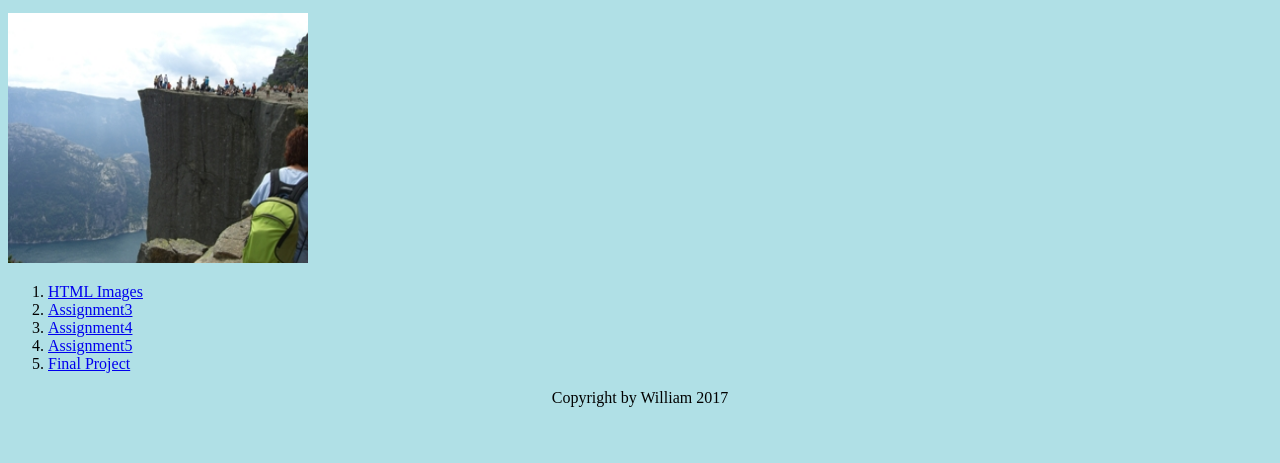
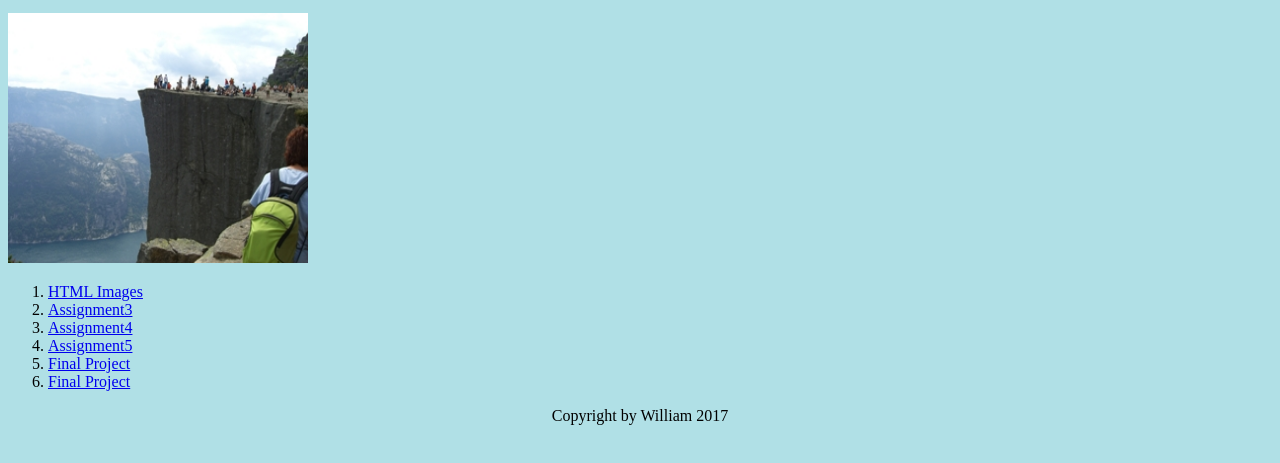
Before and after one commit to WilliamVo2/GUI-Programing-I, a plain HTML site: page index.html in a window 1280 px wide. Shown: the part 119-582 px from the top of the page. Drawn offline with Linux system fonts and the light colour scheme.

Commit message:
Update index.html

```diff
--- a/index.html
+++ b/index.html
@@ -39,6 +39,7 @@
       <li><a href="https://williamvo2.github.io/GUI-Programming-I/GUI-I-hw4/461f20174.html">Assignment4</a></li>
       <li><a href="https://williamvo2.github.io/GUI-Programming-I/GUI-I-hw5/461f20175.html">Assignment5</a></li>
       <li><a href="https://williamvo2.github.io/GUI-Programming-I/final-project2/final1.html">Final Project</a></li>
+      <li><a href="https://williamvo2.github.io/GUI-Programming-I/Final-Project(1)/final.html">Final Project</a></li>
     </ol>
 
 <!--
```
